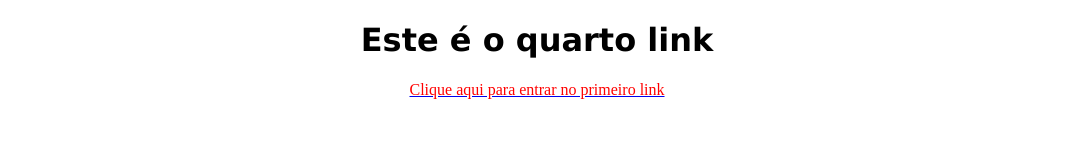
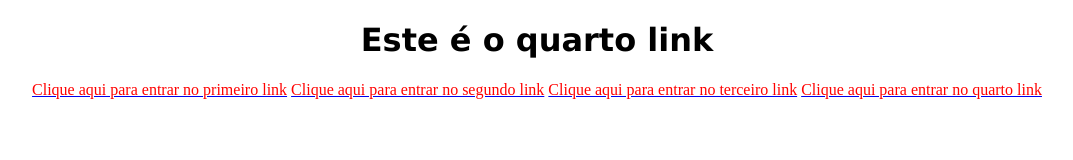
Before and after one commit to CaioArgenta/interligar4links, a plain HTML site: page quartolink.html in a window 1280 px wide. Shown: the whole page, without its empty margins (103-1176 px from the left). Drawn offline with Linux system fonts and the light colour scheme.

Commit message:
first commit

```diff
--- a/quartolink.html
+++ b/quartolink.html
@@ -18,6 +18,9 @@
 
 
 <a href="index.html"><font color=red>Clique aqui para entrar no primeiro link</font></a>
+<a href="segundolink.html"><font color=red>Clique aqui para entrar no segundo link</font></a>
+<a href="terceirolink.html"><font color=red>Clique aqui para entrar no terceiro link</font></a>
+<a href="quartolink.html"><font color=red>Clique aqui para entrar no quarto link</font></a>
 
 </center>
 </body>
```
Also changed, not shown: index.html (+3 -0 lines), segundolink.html (+3 -2 lines), terceirolink.html (+3 -0 lines).
